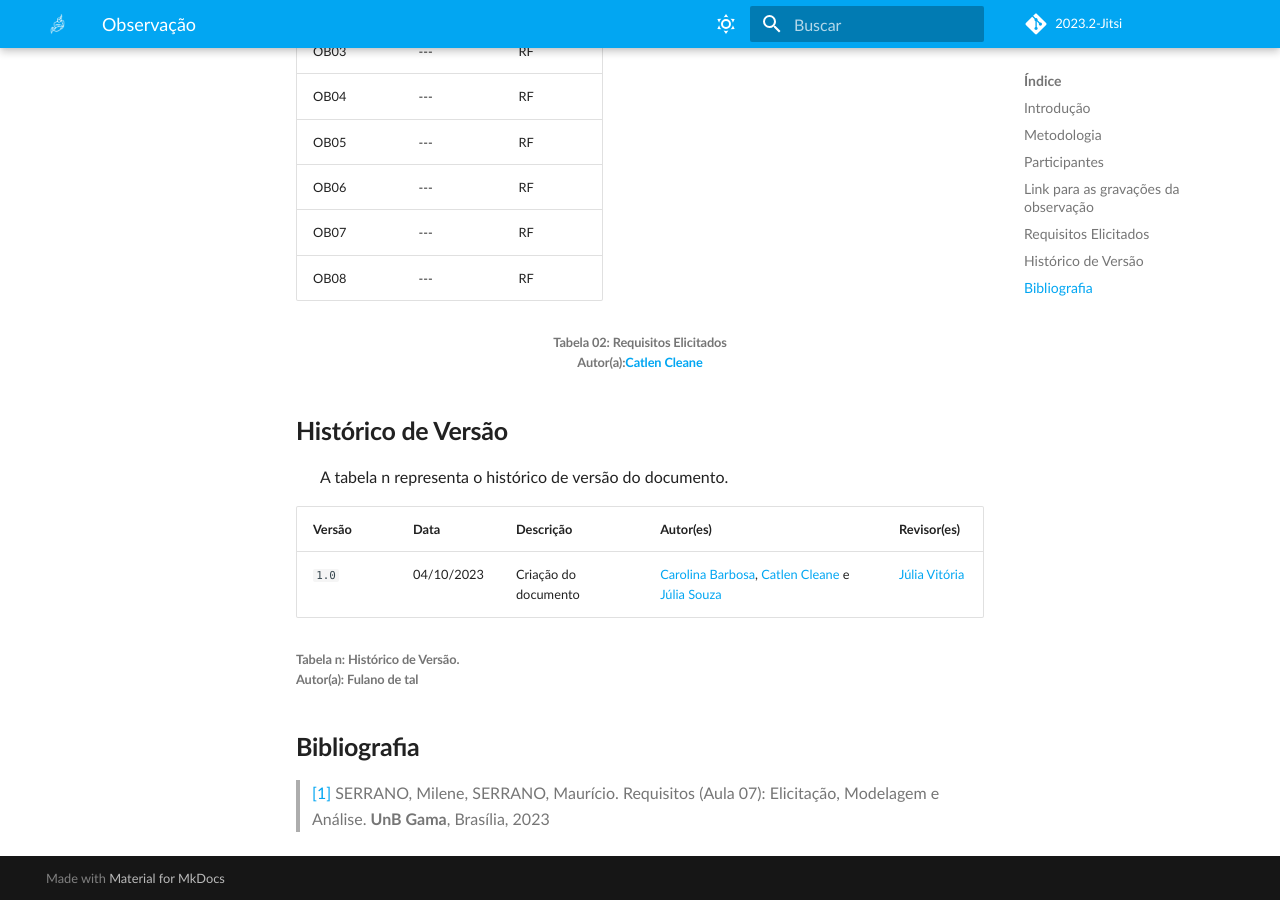
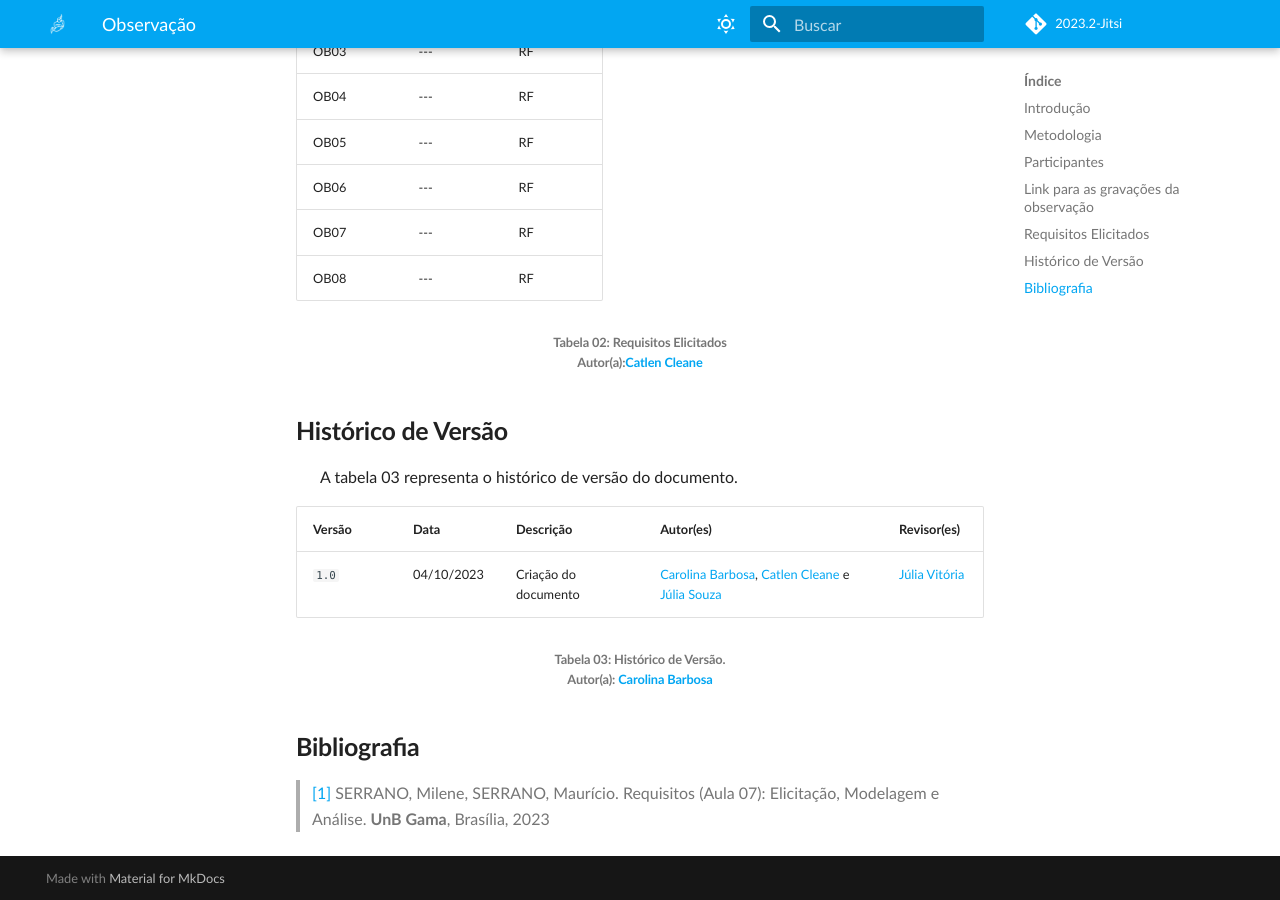
Before and after one commit to Requisitos-de-Software/2023.2-Jitsi, an MkDocs documentation site: the page built from docs/Elicitação/tecnicas/observacao.md, in a window 1280 px wide and 900 px high, scrolled down 1477 px. Built offline with MkDocs 1.6.1 and Material for MkDocs 9.7.7, drawn with Linux system fonts in a browser that asks for light colours; some web fonts are replaced; comment, search, counter and statistics services are not loaded.

Commit message:
ajustando tabelas

```diff
--- a/docs/Elicitação/tecnicas/observacao.md
+++ b/docs/Elicitação/tecnicas/observacao.md
@@ -71,14 +71,14 @@
 
 ## **Histórico de Versão**
 <p align="justify">
-&emsp;&emsp;A tabela n representa o histórico de versão do documento.
+&emsp;&emsp;A tabela 03 representa o histórico de versão do documento.
 </p>
 
 | Versão | Data | Descrição | Autor(es) | Revisor(es) |
 | ------ | ---- | --------- | --------- | ---------- |
 | `1.0`  | 04/10/2023 | Criação do documento  | [Carolina Barbosa](https://github.com/CarolinaBarb), [Catlen Cleane](https://github.com/catlenc) e [Júlia Souza](https://github.com/JuliaSSouza)  | [Júlia Vitória](https://github.com/Juhvitoria4) |
-<h6> Tabela n: Histórico de Versão.
-<br> Autor(a): Fulano de tal </h6>
+<h6 align = "center"> Tabela 03: Histórico de Versão.
+<br> Autor(a):  <a href="https://github.com/CarolinaBarb">Carolina Barbosa</a></h6>
 
 ## **Bibliografia**
 > <a href="https://aprender3.unb.br/pluginfile.php/2580553/mod_resource/content/2/Requisitos%20-%20Aula%2007.pd">[1]</a> SERRANO, Milene, SERRANO, Maurício. Requisitos (Aula 07): Elicitação, Modelagem e Análise. **UnB Gama**, Brasília, 2023
```
Also changed, not shown: docs/Elicitação/perfilDoUsuario/Personas.md (+12 -12 lines), docs/Elicitação/tecnicas/brainstorming.md (+2 -2 lines).
